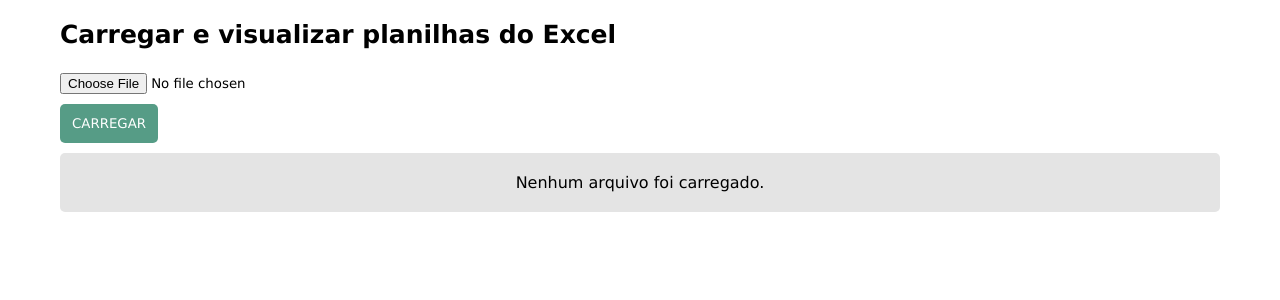
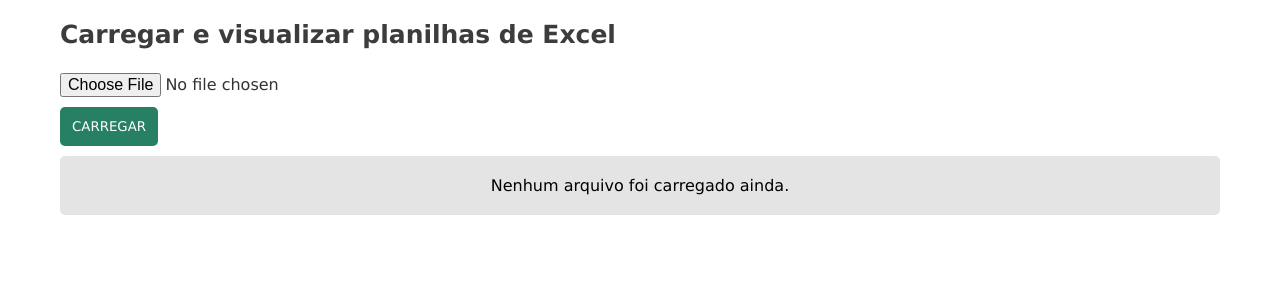
Before and after one commit to thaizacapelao/Importacao-ArquivoExcell-Txt, a React (Create React App) app: page / in a window 1280 px wide. Shown: the top 300 px of the page. Built offline with nearby package versions, Linux system fonts and the light colour scheme.

Commit message:
Alteracoes de estilizacao

```diff
--- a/src/App.js
+++ b/src/App.js
@@ -54,7 +54,7 @@ function App() {
   return (
     <div className="wrapper">
 
-      <h3 className="titulo">Carregar e visualizar planilhas do Excel</h3>
+      <h3 className="titulo">Carregar e visualizar planilhas de Excel</h3>
 
       {/* Form */}
       <form className="form-group custom-form " onSubmit={handlefileSubmit}>
@@ -94,7 +94,7 @@ function App() {
             </table>
           </div>
         ) : (
-          <div>Nenhum arquivo foi carregado.</div>
+          <div >Nenhum arquivo foi carregado ainda.</div>
         )}
       </div>
     </div>
--- a/src/index.css
+++ b/src/index.css
@@ -8,6 +8,7 @@
 .titulo{
   font-size: 25px;
   margin-bottom: 1.5rem;
+  color: #3c3c3d;
 }
 
 .wrapper{
@@ -23,15 +24,19 @@
   width: 430px;
 }
 
+input[type="file"] {
+  color: #333;
+  font-size: 16px;
+}
+
 .btn{
   margin: 10px 0 10px 0;
   display: flex;
-  background-color: #278064c7;
+  background-color: #278064;
   align-items: center;
   color: white;
   border-radius: 5px;
   outline: none;
-  pointer-events: none;
   border: transparent;
   padding: 12px;
   font-family: 'Lucida Sans', 'Lucida Sans Regular', 'Lucida Grande', 'Lucida Sans Unicode', Geneva, Verdana, sans-serif;
```
